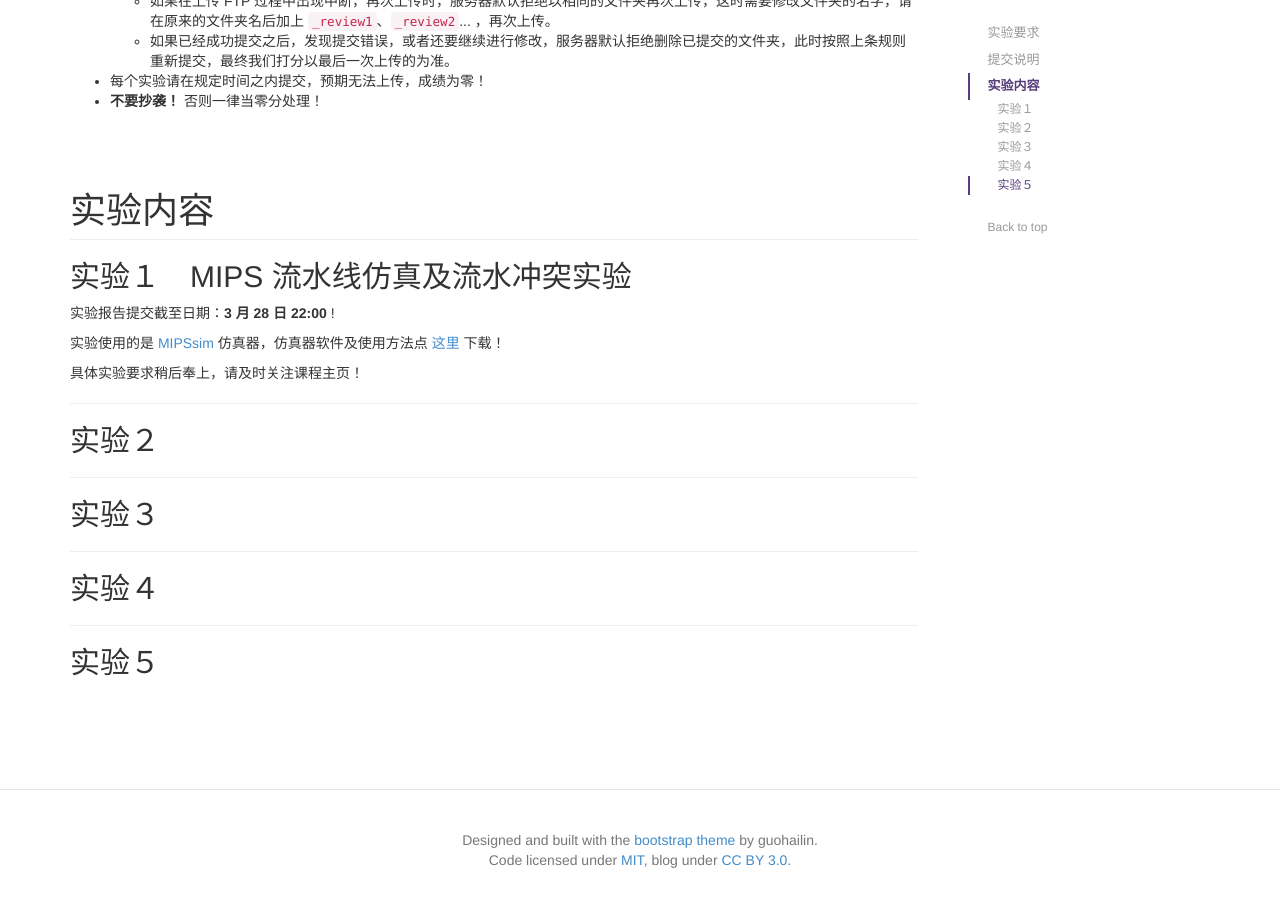
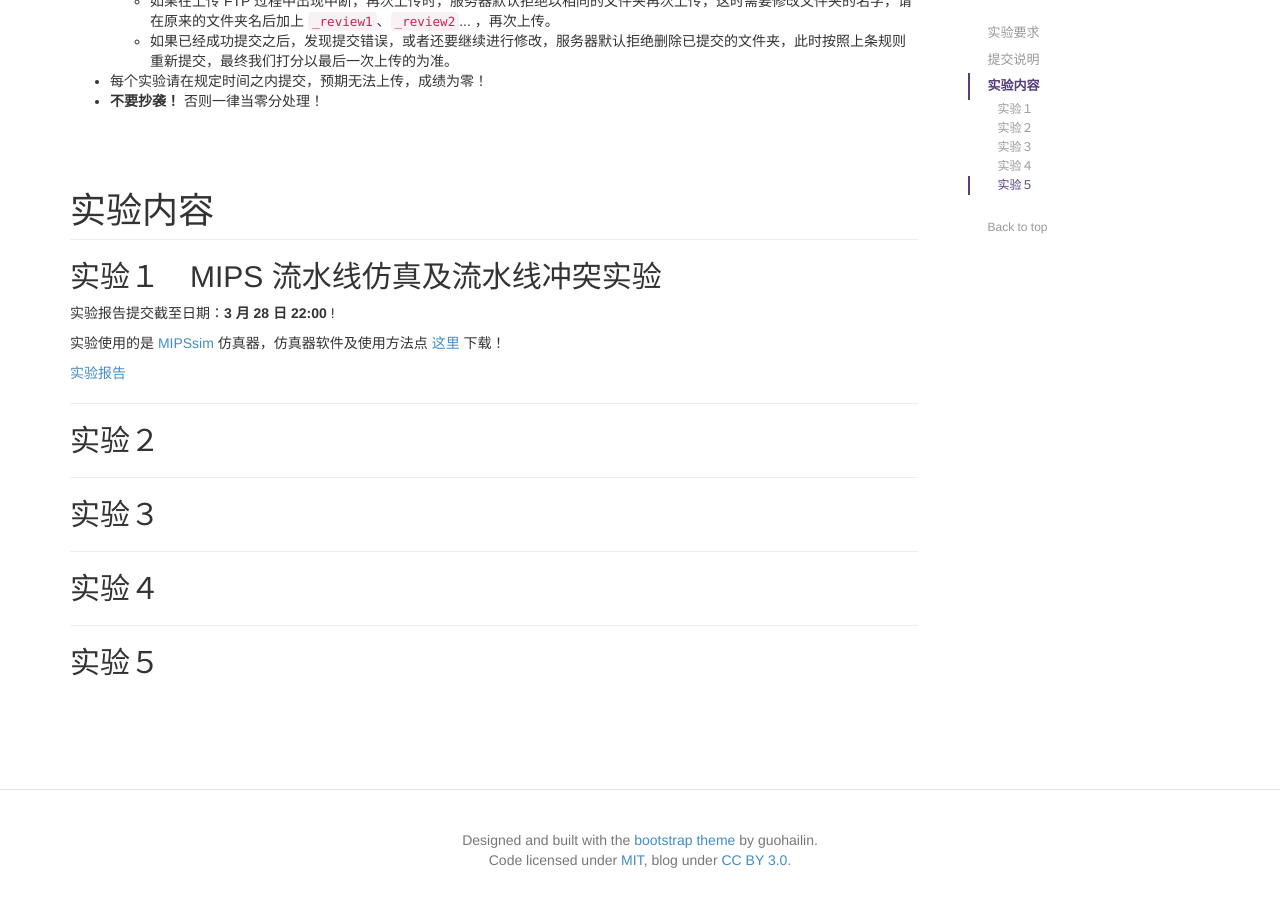
Before and after one commit to hazirguo/ca2014, a Jekyll site: the page experiments/index.html, which Jekyll copies as it is, in a window 1280 px wide and 900 px high, scrolled down 862 px. Built offline with Jekyll 4.4.1, drawn with Linux system fonts in a browser that asks for light colours.

Commit message:
add lab1

```diff
--- a/experiments/index.html
+++ b/experiments/index.html
@@ -120,10 +120,10 @@ ti
 <div class="bs-docs-section">
   <h1 id="content" class="page-header">实验内容</h1>
 
-  <h2 id="lab1">实验１　MIPS 流水线仿真及流水冲突实验</h2>
+  <h2 id="lab1">实验１　MIPS 流水线仿真及流水线冲突实验</h2>
   <p> 实验报告提交截至日期：<strong>3 月 28 日 22:00 </strong>!</p>
   <p> 实验使用的是 <a href="http://www.linux-mips.org/wiki/MIPSsim" target="_blank">MIPSsim </a> 仿真器，仿真器软件及使用方法点 <a href="lab1/MIPSsim.rar">这里</a> 下载！</p>
-  <p> 具体实验要求稍后奉上，请及时关注课程主页！</p>
+  <p> <a href="lab1/实验一 流水线及流水线中的冲突.doc"> 实验报告 </a> </p>
   <hr/>
   <h2 id="lab2">实验２</h2>
   <hr/>
```
Also changed, not shown: 1 other file.
